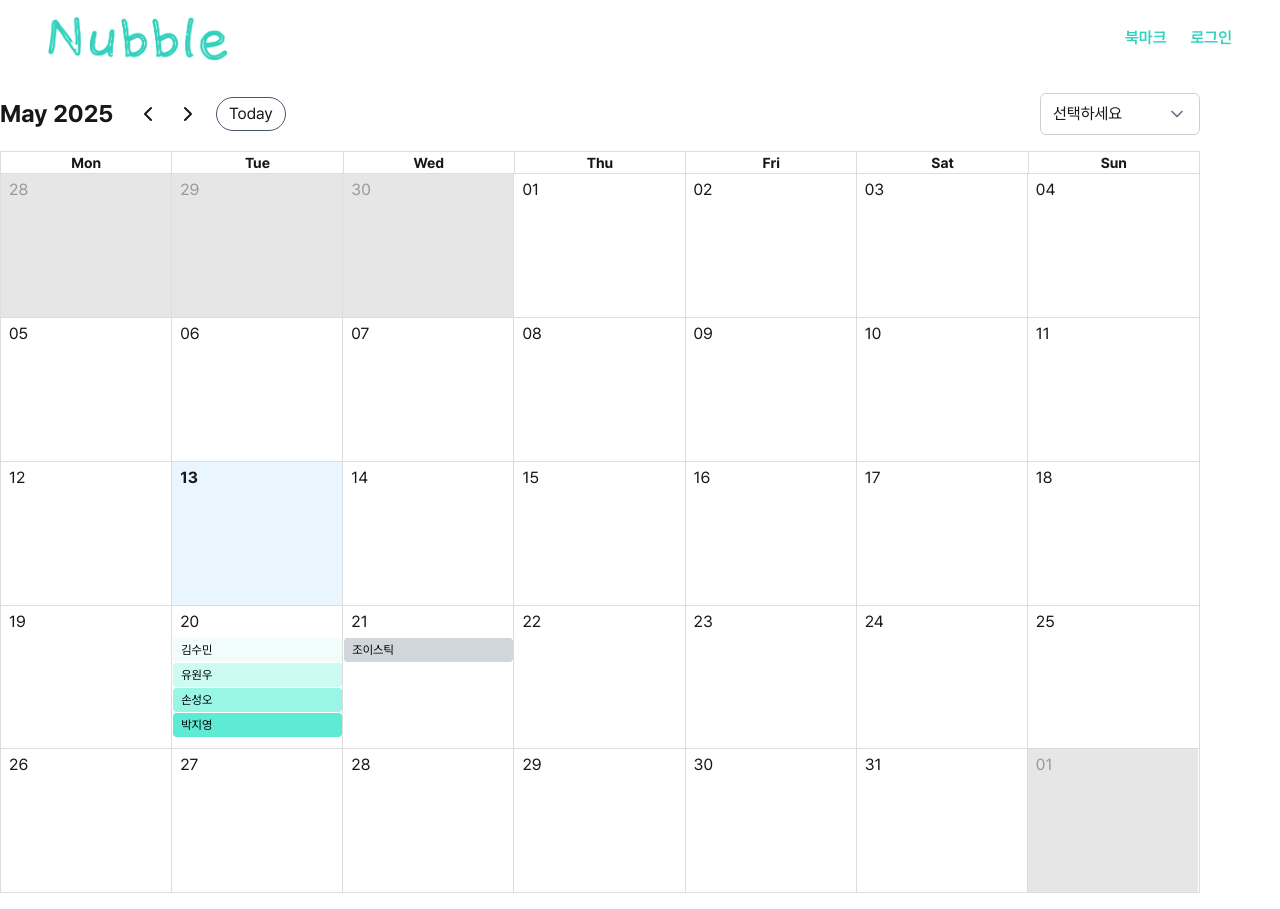
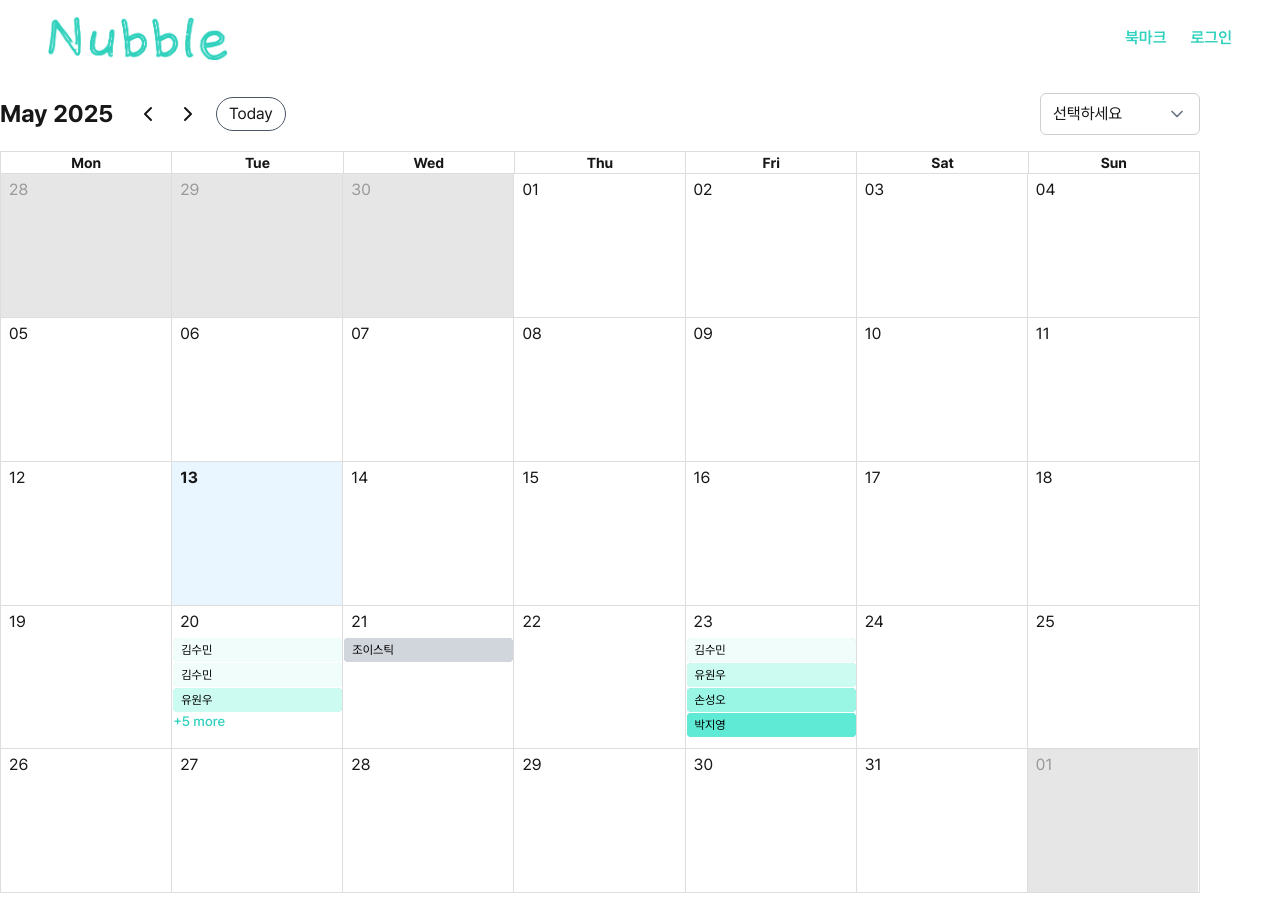
Before and after one commit to Nubblee/NubbleV2-FE, a Next.js app: page /test in a window 1280 px wide. Built offline with nearby package versions, Linux system fonts and the light colour scheme.

Commit message:
feat: CalendarView 이벤트 props 분리 및 progress 정렬 기능 추가 (#11)

```diff
--- a/app/(default)/_component/Calendar/CalendarView.tsx
+++ b/app/(default)/_component/Calendar/CalendarView.tsx
@@ -3,48 +3,43 @@
 import { Calendar, luxonLocalizer, ToolbarProps } from 'react-big-calendar'
 import { DateTime } from 'luxon'
 import 'react-big-calendar/lib/css/react-big-calendar.css'
+import { CalendarViewProps, CalendarEvent } from '@/types/calendar'
 import CustomToolbar from './CustomToolbar'
-import { Option } from '@/components/Select'
 import CustomEvent from './CustomEvent'
-
-interface CalendarViewProps {
-  option: Option[]
-}
-
-export interface CalendarEvent {
-  title: string
-  date: Date
-  progress?: number
-}
 
 const localizer = luxonLocalizer(DateTime, {
   firstDayOfWeek: 1,
 })
 
-const rawEvents: CalendarEvent[] = [
-  { title: '김수민', date: new Date('2025-05-20'), progress: 0 },
-  { title: '유원우', date: new Date('2025-05-20'), progress: 50 },
-  { title: '손성오', date: new Date('2025-05-20'), progress: 90 },
-  { title: '박지영', date: new Date('2025-05-20'), progress: 100 },
-  { title: '조이스틱', date: new Date('2025-05-21') },
-]
-
-const events = rawEvents.map((event) => ({
-  ...event,
-  start: event.date,
-  end: event.date,
-}))
-
-const CalendarView = ({ option }: CalendarViewProps) => {
+const CalendarView = ({ option, events }: CalendarViewProps) => {
   const ToolbarComponent: React.ComponentType<ToolbarProps<CalendarEvent, object>> = (props) => (
     <CustomToolbar {...props} options={option} />
   )
+
+  const mappedEvents = events
+    .slice()
+    .sort((a, b) => {
+      const aHasProgress = a.progress !== undefined
+      const bHasProgress = b.progress !== undefined
+
+      if (aHasProgress && bHasProgress) {
+        return a.progress! - b.progress!
+      }
+      if (aHasProgress) return -1
+      if (bHasProgress) return 1
+      return 0
+    })
+    .map((event) => ({
+      ...event,
+      start: event.date,
+      end: event.date,
+    }))
 
   return (
     <div>
       <Calendar
         localizer={localizer}
-        events={events}
+        events={mappedEvents}
         startAccessor={(event) => event.date}
         endAccessor={(event) => event.date}
         views={['month']}
@@ -52,6 +47,7 @@ const CalendarView = ({ option }: CalendarViewProps) => {
           toolbar: ToolbarComponent,
           event: CustomEvent,
         }}
+        popup
         style={{ width: 1200, height: 800 }}
       />
     </div>
--- a/app/(default)/_component/Calendar/CustomEvent.tsx
+++ b/app/(default)/_component/Calendar/CustomEvent.tsx
@@ -1,7 +1,7 @@
 'use client'
 
 import { EventProps } from 'react-big-calendar'
-import { CalendarEvent } from './CalendarView'
+import { CalendarEvent } from '@/types/calendar'
 
 const CustomEvent = ({ event }: EventProps<CalendarEvent>) => {
   const getColor = (progress?: number) => {
--- a/app/(default)/_component/Calendar/CustomToolbar.tsx
+++ b/app/(default)/_component/Calendar/CustomToolbar.tsx
@@ -1,10 +1,10 @@
 'use client'
 
+import { DateTime } from 'luxon'
 import { ToolbarProps } from 'react-big-calendar'
 import Select, { Option } from '@/components/Select'
 import { ChevronLeft, ChevronRight } from 'lucide-react'
-import { DateTime } from 'luxon'
-import { CalendarEvent } from '@/app/(default)/_component/Calendar/CalendarView'
+import { CalendarEvent } from '@/types/calendar'
 
 export interface CustomToolbarProps extends ToolbarProps<CalendarEvent, object> {
   options: Option[]
--- a/app/(default)/test/page.tsx
+++ b/app/(default)/test/page.tsx
@@ -1,4 +1,5 @@
 import CalendarView from '@/app/(default)/_component/Calendar/CalendarView'
+import { CalendarEvent } from '@/types/calendar'
 
 export default function Test() {
   const study = [
@@ -8,10 +9,28 @@ export default function Test() {
     { label: '유원우', value: 'wonwoo' },
   ]
 
+  const events: CalendarEvent[] = [
+    { title: '김수민', date: new Date('2025-05-20'), progress: 0 },
+    { title: '유원우', date: new Date('2025-05-20'), progress: 50 },
+    { title: '손성오', date: new Date('2025-05-20'), progress: 90 },
+    { title: '박지영', date: new Date('2025-05-20'), progress: 100 },
+    { title: '김수민', date: new Date('2025-05-20'), progress: 0 },
+    { title: '유원우', date: new Date('2025-05-20'), progress: 50 },
+    { title: '손성오', date: new Date('2025-05-20'), progress: 90 },
+    { title: '박지영', date: new Date('2025-05-20'), progress: 100 },
+
+    { title: '조이스틱', date: new Date('2025-05-21') },
+
+    { title: '김수민', date: new Date('2025-05-23'), progress: 0 },
+    { title: '유원우', date: new Date('2025-05-23'), progress: 50 },
+    { title: '손성오', date: new Date('2025-05-23'), progress: 90 },
+    { title: '박지영', date: new Date('2025-05-23'), progress: 100 },
+  ]
+
   return (
     <div className='py-4'>
       <div>
-        <CalendarView option={study} />
+        <CalendarView option={study} events={events} />
       </div>
     </div>
   )
--- a/app/globals.css
+++ b/app/globals.css
@@ -52,3 +52,8 @@ body {
 .rbc-event {
   padding: 0 !important;
 }
+
+.rbc-show-more {
+  color: #30d1bd !important;
+  font-weight: 500 !important;
+}
```
Also changed, not shown: types/calendar.d.ts (added, +12 -0 lines).
